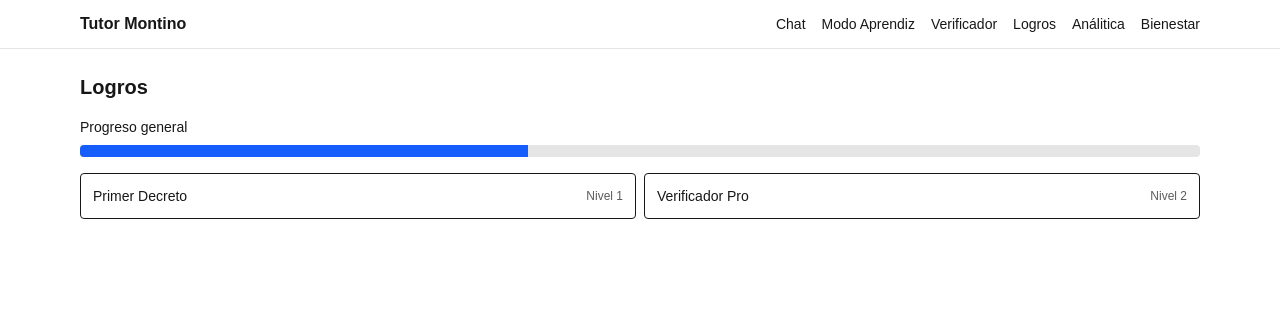
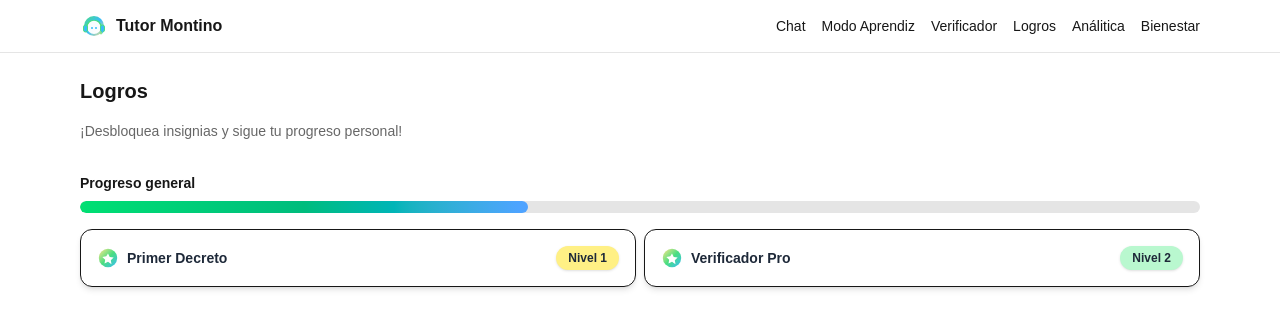
Before and after one commit to J0SEF4/HackathonElMonte, a Next.js app in the folder tutor-montino/: page /logros in a window 1280 px wide. Shown: the top 328 px of the page. Built offline with nearby package versions, Linux system fonts and the light colour scheme.

Commit message:
pagina logros diseñada de nuevo, icono pagina, bienestar cambio colores

```diff
--- a/tutor-montino/app/bienestar/page.tsx
+++ b/tutor-montino/app/bienestar/page.tsx
@@ -44,7 +44,7 @@ export default function BienestarPage() {
       <div className="grid lg:grid-cols-2 gap-8 mx-auto mt-4">
         {/* Columna izquierda: Check-in */}
         <div className="grid bg-white/80 border border-blue-100 rounded-2xl shadow-sm p-6">
-          <div className="flex gap-2 min-h-[28px] text-base font-semibold text-blue-800">
+          <div className="flex gap-2 min-h-[28px] text-base font-semibold text-black">
             <svg width="20" height="20" fill="none" viewBox="0 0 20 20"><circle cx="10" cy="10" r="9" stroke="#38bdf8" strokeWidth="2"/><path d="M7 10l2 2 4-4" stroke="#38bdf8" strokeWidth="2" strokeLinecap="round" strokeLinejoin="round"/></svg>
             <strong>Check-in de Bienestar</strong>
           </div>
@@ -107,12 +107,12 @@ export default function BienestarPage() {
 
           {result && (
             <div className="grid gap-3 mt-4">
-              <div className="flex items-center gap-2 min-h-[28px] text-base font-semibold text-blue-800">
+              <div className="flex items-center gap-2 min-h-[28px] text-base font-semibold text-black">
                 <svg width="18" height="18" fill="none" viewBox="0 0 20 20"><circle cx="10" cy="10" r="9" stroke="#38bdf8" strokeWidth="2"/><path d="M10 5v5l3 3" stroke="#38bdf8" strokeWidth="2" strokeLinecap="round" strokeLinejoin="round"/></svg>
                 <strong>Resultado</strong>
               </div>
               <div className="grid gap-2">
-                <div className="text-sm">Puntaje: <span className="font-bold text-blue-900">{result.score}/100</span></div>
+                <div className="text-sm">Puntaje: <span className="font-bold text-black">{result.score}/100</span></div>
                 <ProgressBar value={result.score / 100} />
                 <div className="text-sm">Riesgo: <span className={
                   result.risk === "low" ? "text-green-600 font-bold" :
@@ -130,7 +130,7 @@ export default function BienestarPage() {
 
         {/* Columna derecha: Derechos y recursos */}
         <div className="grid gap-6 bg-white/80 border border-green-100 rounded-2xl shadow-sm p-6">
-          <div className="flex gap-2 min-h-[28px] text-base font-semibold text-green-800">
+          <div className="flex gap-2 min-h-[28px] text-base font-semibold text-black">
             <svg width="20" height="20" fill="none" viewBox="0 0 20 20"><rect x="2" y="2" width="16" height="16" rx="4" stroke="#22c55e" strokeWidth="2"/><path d="M7 10l2 2 4-4" stroke="#22c55e" strokeWidth="2" strokeLinecap="round" strokeLinejoin="round"/></svg>
             <strong>Derechos y recursos</strong>
           </div>
--- a/tutor-montino/app/layout.tsx
+++ b/tutor-montino/app/layout.tsx
@@ -30,7 +30,28 @@ export default function RootLayout({
       >
         <header className="w-full border-b border-black/10 dark:border-white/10">
           <nav className="mx-auto max-w-6xl px-4 py-3 flex items-center justify-between">
-            <Link href="/" className="font-semibold">Tutor Montino</Link>
+            <Link href="/" className="font-semibold flex items-center gap-2">
+              <svg width="28" height="28" viewBox="0 0 28 28" fill="none" xmlns="http://www.w3.org/2000/svg">
+                <circle cx="14" cy="14" r="10" fill="url(#streamer-gradient)" />
+                <circle cx="14" cy="15" r="7" fill="#fff" fillOpacity=".97" />
+                <circle cx="12" cy="16" r="1" fill="#38BDF8" />
+                <circle cx="16" cy="16" r="1" fill="#38BDF8" />
+                <path d="M7 15a7 7 0 0 1 14 0" stroke="#4ADE80" strokeWidth="1.5" strokeLinecap="round" fill="none"/>
+                <rect x="3.5" y="13" width="4" height="7" rx="2" fill="#38BDF8" stroke="#4ADE80" strokeWidth="1"/>
+                <rect x="20.5" y="13" width="4" height="7" rx="2" fill="#38BDF8" stroke="#4ADE80" strokeWidth="1"/>
+                <path d="M7 10c2-4 12-4 14 0" stroke="url(#streamer-gradient)" strokeWidth="2" strokeLinecap="round" fill="none"/>
+                <path d="M22 19c1 1 0 2-1 1.5" stroke="#38BDF8" strokeWidth="1.1" strokeLinecap="round" fill="none"/>
+                <circle cx="21" cy="21" r="1" fill="#FDE68A" stroke="#4ADE80" strokeWidth="0.7"/>
+                <defs>
+                  <linearGradient id="streamer-gradient" x1="4" y1="4" x2="24" y2="24" gradientUnits="userSpaceOnUse">
+                    <stop stopColor="#4ADE80" />
+                    <stop offset="0.5" stopColor="#38BDF8" />
+                    <stop offset="1" stopColor="#FDE68A" />
+                  </linearGradient>
+                </defs>
+              </svg>
+              Tutor Montino
+            </Link>
             <div className="flex gap-4 text-sm">
               <Link href="/chat">Chat</Link>
               <Link href="/aprendiz">Modo Aprendiz</Link>
--- a/tutor-montino/app/logros/page.tsx
+++ b/tutor-montino/app/logros/page.tsx
@@ -26,9 +26,10 @@ export default function LogrosPage() {
 
   return (
     <div className="grid gap-4">
-      <h2 className="text-xl font-semibold">Logros</h2>
+  <h2 className="text-xl font-semibold">Logros</h2>
+  <p className="text-sm text-black/60 dark:text-white/60 mb-4">¡Desbloquea insignias y sigue tu progreso personal!</p>
       <div className="grid gap-2">
-        <div className="text-sm">Progreso general</div>
+        <div className="text-sm font-bold">Progreso general</div>
         <ProgressBar value={progress} />
       </div>
       <div className="grid gap-2 sm:grid-cols-2">
--- a/tutor-montino/components/Badge.tsx
+++ b/tutor-montino/components/Badge.tsx
@@ -1,10 +1,26 @@
 "use client";
 
 export function Badge({ name, level }: { name: string; level: number }) {
+  let levelBg = "bg-gradient-to-r from-yellow-300 via-green-200 to-emerald-200 dark:from-yellow-700 dark:via-green-800 dark:to-emerald-900";
+  if (level === 1) levelBg = "bg-yellow-200 dark:bg-yellow-700";
+  if (level === 2) levelBg = "bg-green-200 dark:bg-green-800";
   return (
-    <div className="border rounded p-3 text-sm flex items-center justify-between">
-      <span>{name}</span>
-      <span className="text-xs opacity-70">Nivel {level}</span>
+    <div className="border rounded-xl p-4 flex items-center justify-between shadow-md bg-white/80 dark:bg-gray-900/80 transition-all hover:scale-[1.025] hover:shadow-xl">
+      <span className="flex items-center gap-2">
+        <svg width="22" height="22" viewBox="0 0 24 24" fill="none" xmlns="http://www.w3.org/2000/svg" className="flex-shrink-0">
+          <circle cx="12" cy="12" r="10" fill="url(#badge-gradient)" />
+          <path d="M12 7l1.902 3.854 4.26.619-3.081 3.003.728 4.244L12 16.02l-3.809 2 .728-4.244-3.081-3.003 4.26-.619z" fill="#fff"/>
+          <defs>
+            <linearGradient id="badge-gradient" x1="2" y1="2" x2="22" y2="22" gradientUnits="userSpaceOnUse">
+              <stop stopColor="#FDE68A" />
+              <stop offset="0.5" stopColor="#4ADE80" />
+              <stop offset="1" stopColor="#38BDF8" />
+            </linearGradient>
+          </defs>
+        </svg>
+        <span className="text-sm font-semibold text-gray-800 dark:text-gray-200">{name}</span>
+      </span>
+      <span className={`text-xs px-3 py-1 rounded-full font-bold text-gray-800 dark:text-white shadow-sm ${levelBg}`}>Nivel {level}</span>
     </div>
   );
 }
--- a/tutor-montino/components/ProgressBar.tsx
+++ b/tutor-montino/components/ProgressBar.tsx
@@ -6,9 +6,9 @@ export function ProgressBar({ value }: { value: number }) {
   const clamped = Math.max(0, Math.min(1, value));
   const percent = Math.round(clamped * 100);
   return (
-    <div className="w-full h-3 rounded bg-black/10 dark:bg-white/10 overflow-hidden">
+    <div className="w-full h-3 rounded-full bg-black/10 dark:bg-white/10 overflow-hidden">
       <div
-        className="h-full bg-blue-600"
+        className="h-full bg-gradient-to-r from-green-400 via-emerald-500 to-blue-400 dark:from-green-600 dark:via-emerald-700 dark:to-blue-700 rounded-full transition-all"
         style={{ width: `${percent}%` }}
         aria-valuenow={percent}
         aria-valuemin={0}
```
